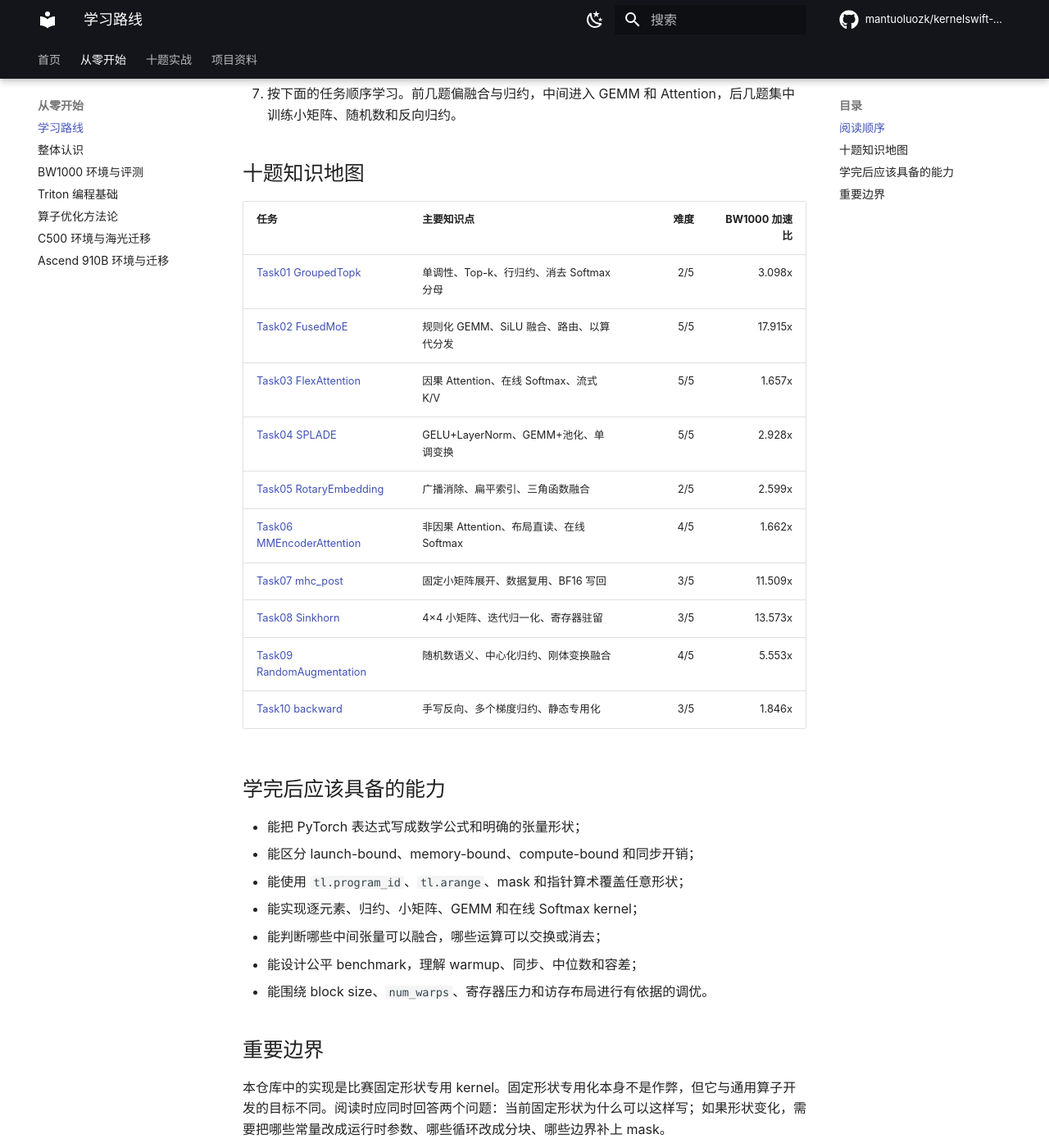
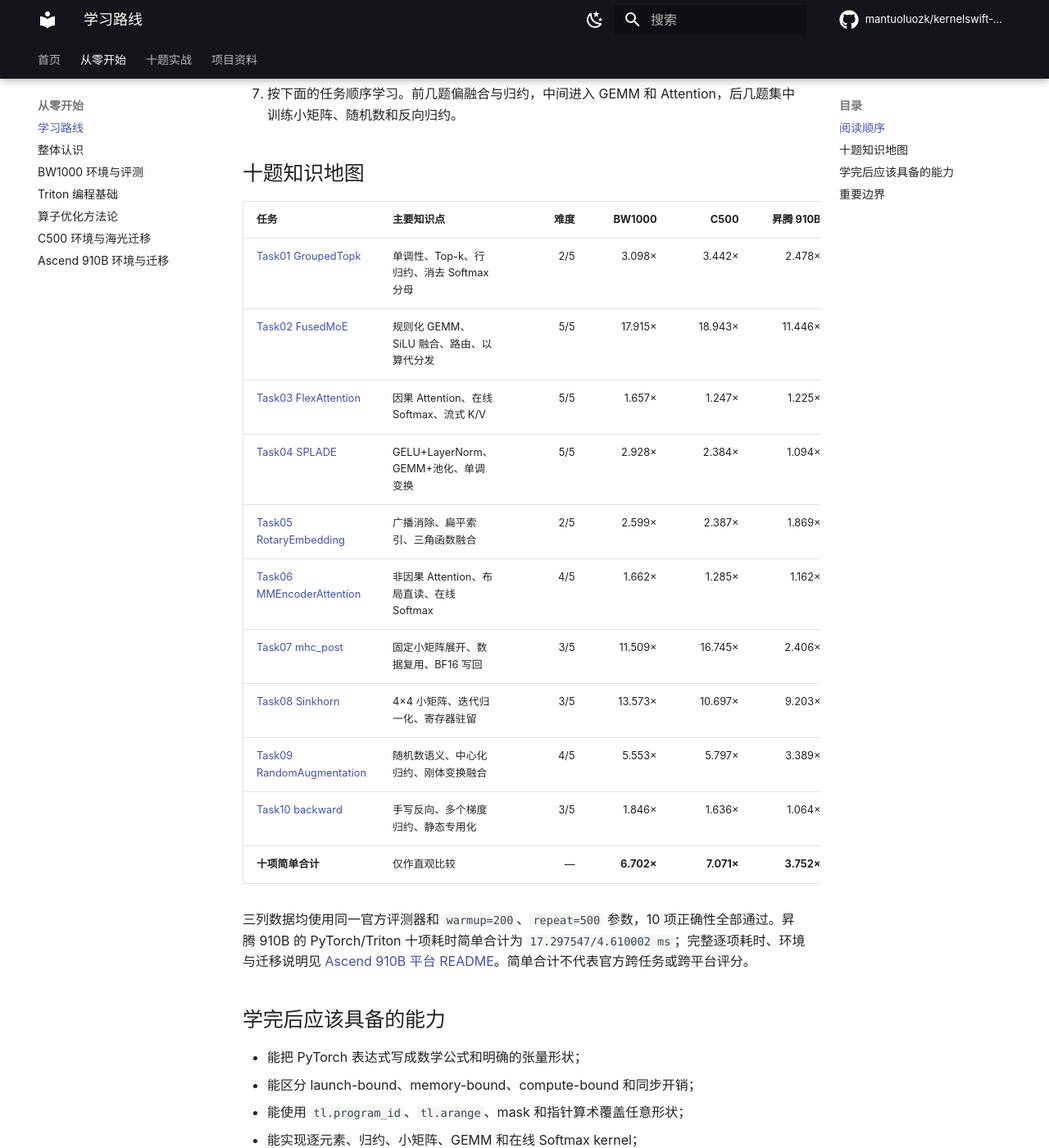
Before and after one commit to mantuoluozk/kernelswift-2026-triton-kernels, an MkDocs documentation site: the page built from docs/tutorial/README.md, in a window 1280 px wide and 1400 px high, scrolled down 673 px. Shown: the whole window at 82% size. Built offline with MkDocs 1.6.1 and Material for MkDocs 9.7.7, drawn with Linux system fonts in a browser that asks for light colours; comment, search, counter and statistics services are not loaded.

Commit message:
docs: add Ascend results to overview tables

```diff
--- a/docs/tutorial/README.md
+++ b/docs/tutorial/README.md
@@ -16,18 +16,21 @@
 
 ## 十题知识地图
 
-| 任务 | 主要知识点 | 难度 | BW1000 加速比 |
-| --- | --- | ---: | ---: |
-| [Task01 GroupedTopk](tasks/01_GroupedTopk.md) | 单调性、Top-k、行归约、消去 Softmax 分母 | 2/5 | 3.098x |
-| [Task02 FusedMoE](tasks/02_FusedMoE.md) | 规则化 GEMM、SiLU 融合、路由、以算代分发 | 5/5 | 17.915x |
-| [Task03 FlexAttention](tasks/03_FlexAttention.md) | 因果 Attention、在线 Softmax、流式 K/V | 5/5 | 1.657x |
-| [Task04 SPLADE](tasks/04_SPLADESparsePooler.md) | GELU+LayerNorm、GEMM+池化、单调变换 | 5/5 | 2.928x |
-| [Task05 RotaryEmbedding](tasks/05_RotaryEmbedding.md) | 广播消除、扁平索引、三角函数融合 | 2/5 | 2.599x |
-| [Task06 MMEncoderAttention](tasks/06_MMEncoderAttention.md) | 非因果 Attention、布局直读、在线 Softmax | 4/5 | 1.662x |
-| [Task07 mhc_post](tasks/07_mhc_post.md) | 固定小矩阵展开、数据复用、BF16 写回 | 3/5 | 11.509x |
-| [Task08 Sinkhorn](tasks/08_hc_split_sinkhorn.md) | 4×4 小矩阵、迭代归一化、寄存器驻留 | 3/5 | 13.573x |
-| [Task09 RandomAugmentation](tasks/09_CentreRandomAugmentation.md) | 随机数语义、中心化归约、刚体变换融合 | 4/5 | 5.553x |
-| [Task10 backward](tasks/10_head_compute_mix_bwd.md) | 手写反向、多个梯度归约、静态专用化 | 3/5 | 1.846x |
+| 任务 | 主要知识点 | 难度 | BW1000 | C500 | 昇腾 910B |
+| --- | --- | ---: | ---: | ---: | ---: |
+| [Task01 GroupedTopk](tasks/01_GroupedTopk.md) | 单调性、Top-k、行归约、消去 Softmax 分母 | 2/5 | 3.098× | 3.442× | 2.478× |
+| [Task02 FusedMoE](tasks/02_FusedMoE.md) | 规则化 GEMM、SiLU 融合、路由、以算代分发 | 5/5 | 17.915× | 18.943× | 11.446× |
+| [Task03 FlexAttention](tasks/03_FlexAttention.md) | 因果 Attention、在线 Softmax、流式 K/V | 5/5 | 1.657× | 1.247× | 1.225× |
+| [Task04 SPLADE](tasks/04_SPLADESparsePooler.md) | GELU+LayerNorm、GEMM+池化、单调变换 | 5/5 | 2.928× | 2.384× | 1.094× |
+| [Task05 RotaryEmbedding](tasks/05_RotaryEmbedding.md) | 广播消除、扁平索引、三角函数融合 | 2/5 | 2.599× | 2.387× | 1.869× |
+| [Task06 MMEncoderAttention](tasks/06_MMEncoderAttention.md) | 非因果 Attention、布局直读、在线 Softmax | 4/5 | 1.662× | 1.285× | 1.162× |
+| [Task07 mhc_post](tasks/07_mhc_post.md) | 固定小矩阵展开、数据复用、BF16 写回 | 3/5 | 11.509× | 16.745× | 2.406× |
+| [Task08 Sinkhorn](tasks/08_hc_split_sinkhorn.md) | 4×4 小矩阵、迭代归一化、寄存器驻留 | 3/5 | 13.573× | 10.697× | 9.203× |
+| [Task09 RandomAugmentation](tasks/09_CentreRandomAugmentation.md) | 随机数语义、中心化归约、刚体变换融合 | 4/5 | 5.553× | 5.797× | 3.389× |
+| [Task10 backward](tasks/10_head_compute_mix_bwd.md) | 手写反向、多个梯度归约、静态专用化 | 3/5 | 1.846× | 1.636× | 1.064× |
+| **十项简单合计** | 仅作直观比较 | — | **6.702×** | **7.071×** | **3.752×** |
+
+三列数据均使用同一官方评测器和 `warmup=200`、`repeat=500` 参数，10 项正确性全部通过。昇腾 910B 的 PyTorch/Triton 十项耗时简单合计为 `17.297547/4.610002 ms`；完整逐项耗时、环境与迁移说明见 [Ascend 910B 平台 README](../../platforms/ascend910b/README.md)。简单合计不代表官方跨任务或跨平台评分。
 
 ## 学完后应该具备的能力
 
```
Also changed, not shown: README.md (+3 -3 lines), docs/index.md (+2 -2 lines), platforms/README.md (+7 -5 lines).
